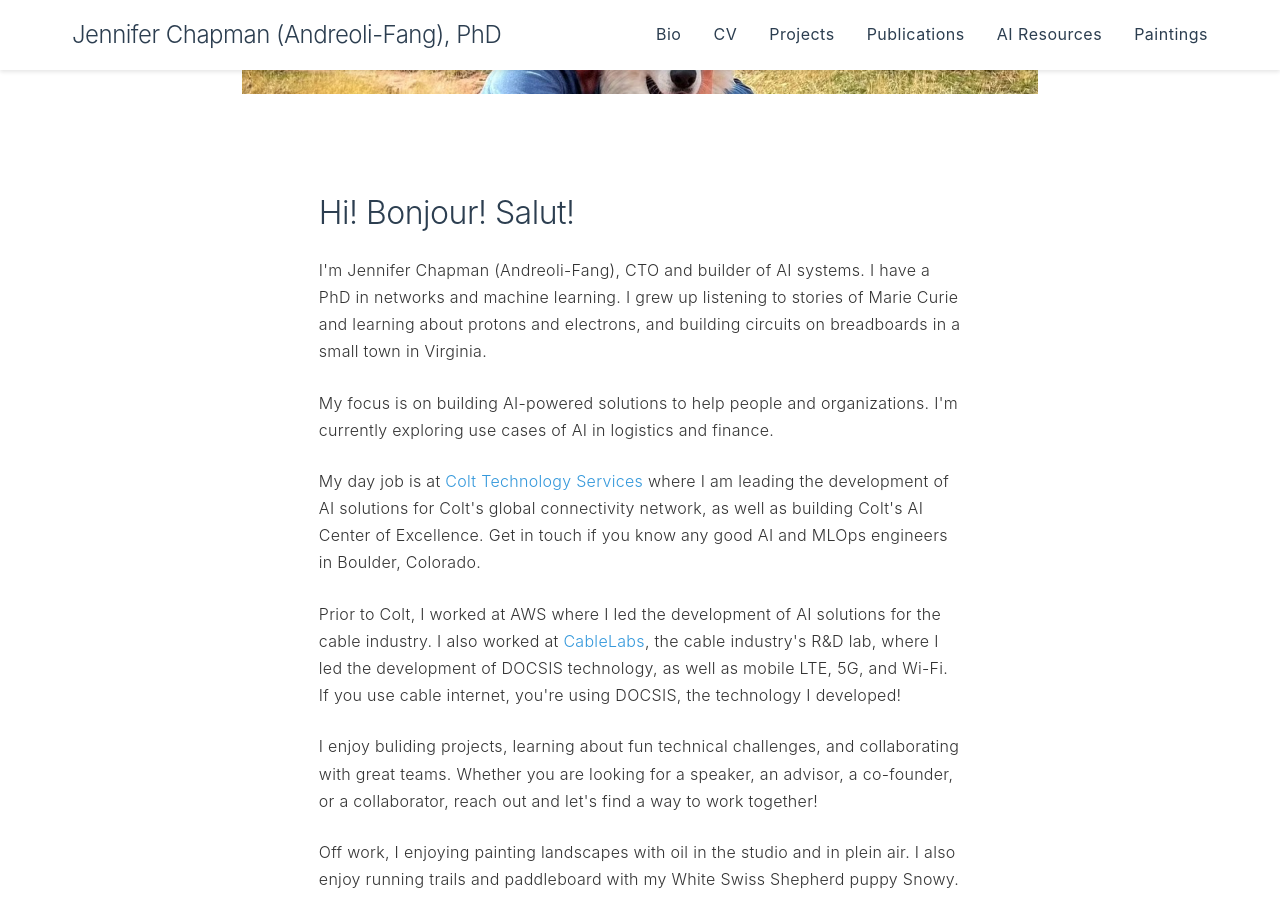
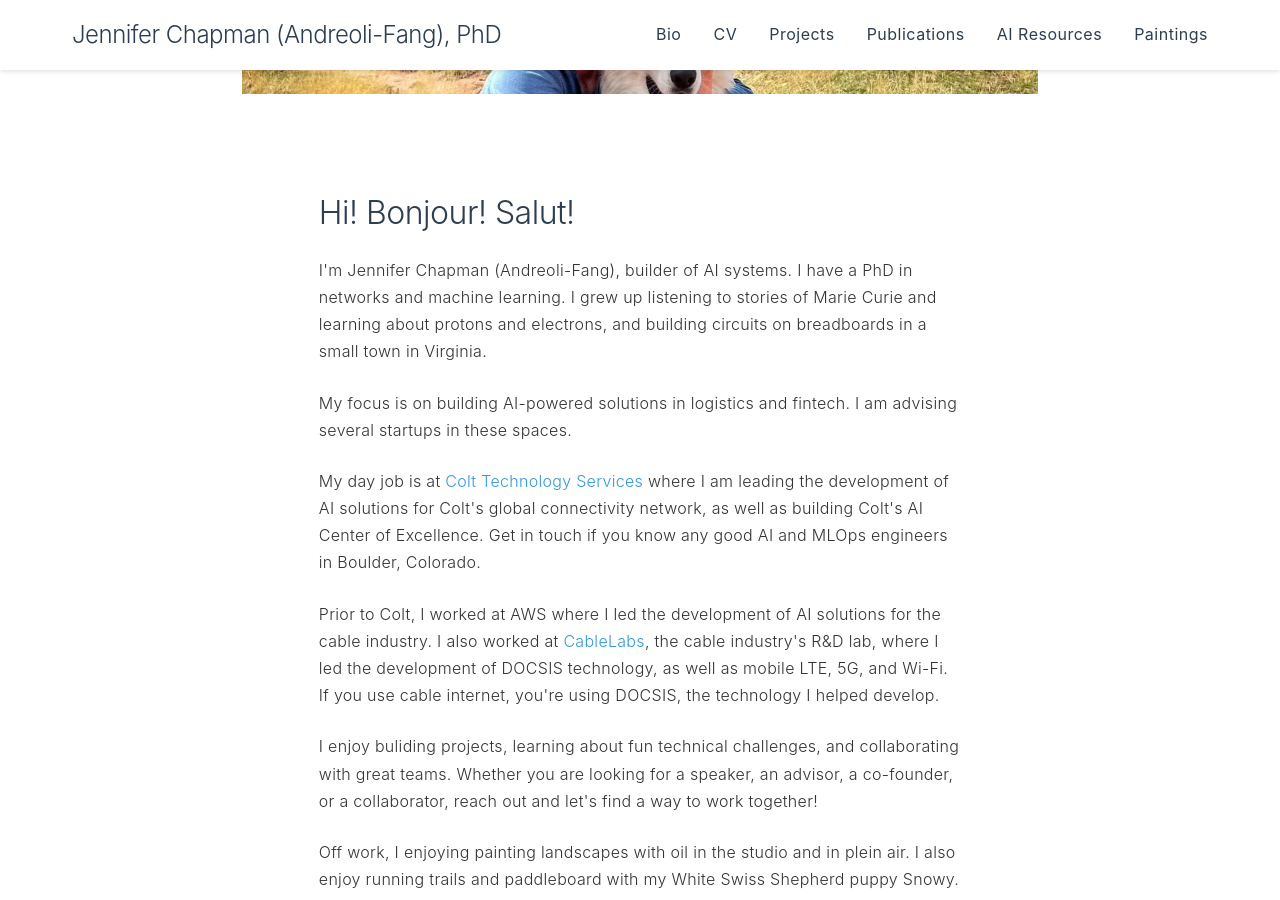
Before and after one commit to nextjen-ai/nextjen-ai.github.io, a Jekyll site: the page built from index.html, in a window 1280 px wide and 900 px high, scrolled down 353 px. Built offline with Jekyll 4.4.1, drawn with Linux system fonts in a browser that asks for light colours.

Commit message:
Updates in startup advisory roles

```diff
--- a/_includes/cv-content.html
+++ b/_includes/cv-content.html
@@ -28,11 +28,8 @@
     <h3>dotCargo Corporation (2026 - present)</h3>
     <h4>Technical Advisor</h4>
 
-    <h3>Virtues.ai (2025 - present)</h3>
+    <h3>Virtues AI (2025 - present)</h3>
     <h4>Technical Advisor</h4>
-
-    <h3>Virtues.ai (September, 2025 - February, 2026)</h3>
-    <h4>CTO</h4>
 
     <h3>Amazon Web Services (August, 2021 - February, 2026)</h3>
     <h4>Senior Manager, Solutions Architecture</h4>
--- a/_includes/home-content.html
+++ b/_includes/home-content.html
@@ -6,10 +6,10 @@
 
 <section class="intro">
     <h2>Hi! Bonjour! Salut!</h2>
-    <p>I'm Jennifer Chapman (Andreoli-Fang), CTO and builder of AI systems. I have a PhD in networks and machine learning. I grew up listening to stories of Marie Curie and learning about protons and electrons, and building circuits on breadboards in a small town in Virginia.</p>
-    <p>My focus is on building AI-powered solutions to help people and organizations. I'm currently exploring use cases of AI in logistics and finance.</p>
+    <p>I'm Jennifer Chapman (Andreoli-Fang), builder of AI systems. I have a PhD in networks and machine learning. I grew up listening to stories of Marie Curie and learning about protons and electrons, and building circuits on breadboards in a small town in Virginia.</p>
+    <p>My focus is on building AI-powered solutions in logistics and fintech. I am advising several startups in these spaces.</p>
     <p>My day job is at <a href="https://www.colt.com/" target="_blank">Colt Technology Services</a> where I am leading the development of AI solutions for Colt's global connectivity network, as well as building Colt's AI Center of Excellence. Get in touch if you know any good AI and MLOps engineers in Boulder, Colorado.</p>
-    <p>Prior to Colt, I worked at AWS where I led the development of AI solutions for the cable industry. I also worked at <a href="https://www.cablelabs.com/" target="_blank">CableLabs</a>, the cable industry's R&D lab, where I led the development of DOCSIS technology, as well as mobile LTE, 5G, and Wi-Fi. If you use cable internet, you're using DOCSIS, the technology I developed!</p>
+    <p>Prior to Colt, I worked at AWS where I led the development of AI solutions for the cable industry. I also worked at <a href="https://www.cablelabs.com/" target="_blank">CableLabs</a>, the cable industry's R&D lab, where I led the development of DOCSIS technology, as well as mobile LTE, 5G, and Wi-Fi. If you use cable internet, you're using DOCSIS, the technology I helped develop.</p>
     <p>I enjoy buliding projects, learning about fun technical challenges, and collaborating with great teams. Whether you are looking for a speaker, an advisor, a co-founder, or a collaborator, reach out and let's find a way to work together!</p>
     <p>Off work, I enjoying painting landscapes with oil in the studio and in plein air. I also enjoy running trails and paddleboard with my White Swiss Shepherd puppy Snowy. She is a little celebrity on <a href="https://www.instagram.com/snowyinboulder" target="_blank">Instagram</a>.</p>
 </section>
```
Also changed, not shown: bio.md (+1 -1 lines), cv.md (+1 -1 lines).
